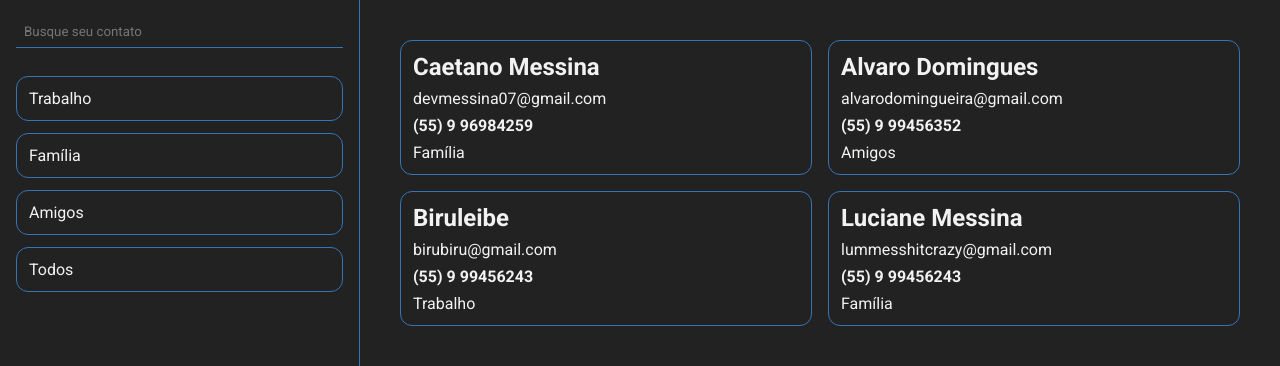
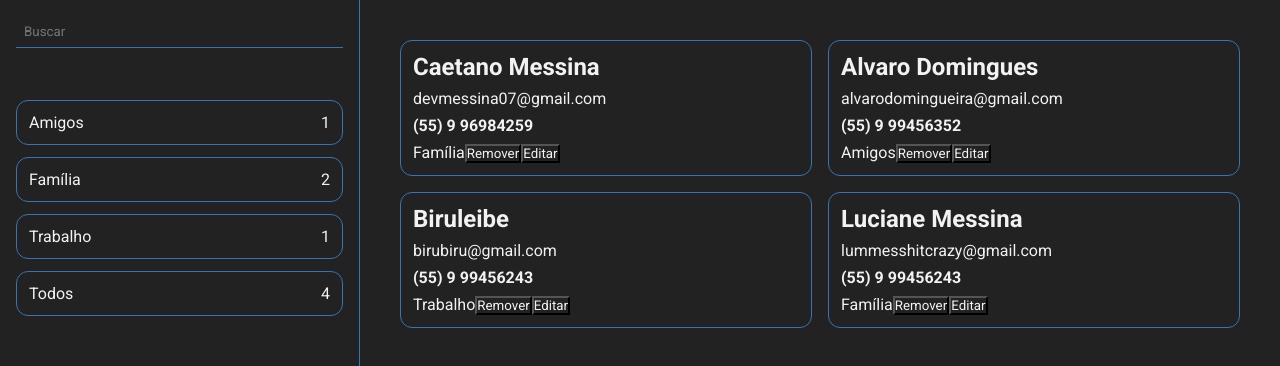
Before and after one commit to ExtratoZ/MyFriendsList, a React (Vite) app: page / in a window 1280 px wide. Shown: the top 366 px of the page. Built offline with nearby package versions, Linux system fonts and the light colour scheme.

Commit message:
add state managemant

```diff
--- a/src/components/Contato/index.tsx
+++ b/src/components/Contato/index.tsx
@@ -1,15 +1,21 @@
 import * as S from './style';
 import Contato from '../../models/Contato';
+import { remove } from '../../store/reducers/ReducerContato';
+import { useDispatch } from 'react-redux';
 
 type Props = Contato;
 
 const Contatos = ({ titulo, email, telefone, categoria, id }: Props) => {
+  const dispatch = useDispatch();
+
   return (
     <S.AbaContato>
       <S.Nome>{titulo}</S.Nome>
       <S.Email>{email}</S.Email>
       <S.Cel>{telefone}</S.Cel>
       <span>{categoria}</span>
+      <button onClick={() => dispatch(remove(id))}>Remover</button>
+      <button>Editar</button>
     </S.AbaContato>
   );
 };
--- a/src/components/Filtros/index.tsx
+++ b/src/components/Filtros/index.tsx
@@ -1,12 +1,41 @@
-import { Categorias } from "./style";
+import { Categorias } from './style';
+import * as enums from '../../utils/enums/ContatoEnum';
+import { useDispatch, useSelector } from 'react-redux';
+import type { RootReducer } from '../../store';
+import { alterarFiltro } from '../../store/reducers/ReducerFiltro';
 
-const Filtros = () => {
+export type Props = {
+  label: string;
+  criterio: 'categoria' | 'todas';
+  valor?: enums.Categoria;
+};
+
+const Filtros = ({ label, criterio, valor }: Props) => {
+  const dispatch = useDispatch();
+  const { contatos } = useSelector((state: RootReducer) => state);
+
+  const contaContatos = () => {
+    if (criterio === 'todas') return contatos.itens.length;
+    if (criterio === 'categoria') {
+      return contatos.itens.filter((item) => item.categoria === valor).length;
+    }
+  };
+
+  const filtrar = () => {
+    dispatch(
+      alterarFiltro({
+        criterio,
+        valor,
+      })
+    );
+  };
+
+  const contador = contaContatos();
+
   return (
-    <Categorias>
-      <li>Trabalho</li>
-      <li>Família</li>
-      <li>Amigos</li>
-      <li>Todos</li>
+    <Categorias onClick={filtrar}>
+      <p>{label}</p>
+      <p>{contador}</p>
     </Categorias>
   );
 };
--- a/src/components/Filtros/style.ts
+++ b/src/components/Filtros/style.ts
@@ -1,10 +1,11 @@
 import styled from 'styled-components';
 
 export const Categorias = styled.ul`
-  li {
-    padding: 12px;
-    border: 1px solid #3674b5;
-    border-radius: 12px;
-    margin: 12px 0;
-  }
+  padding: 12px;
+  border: 1px solid #3674b5;
+  border-radius: 12px;
+  margin: 12px 0;
+  display: flex;
+  justify-content: space-between;
+  cursor: pointer;
 `;
--- a/src/components/Pesquisa/index.tsx
+++ /dev/null
@@ -1,7 +0,0 @@
-import Input from './style';
-
-const Pesquisa = () => {
-  return <Input type="text" placeholder="Busque seu contato" />;
-};
-
-export default Pesquisa;
--- a/src/components/Pesquisa/style.ts
+++ /dev/null
@@ -1,11 +0,0 @@
-import styled from 'styled-components';
-
-const Input = styled.input`
-  padding: 8px;
-  margin-bottom: 16px;
-  border: none;
-  border-bottom: 1px solid #3674b5;
-  width: 100%;
-`;
-
-export default Input;
--- a/src/containers/BarraLateral/index.tsx
+++ b/src/containers/BarraLateral/index.tsx
@@ -1,12 +1,38 @@
 import Filtros from '../../components/Filtros';
-import Pesquisa from '../../components/Pesquisa';
-import { Aside } from './style';
+import { Aside, Pesquisa } from './style';
+import * as enums from '../../utils/enums/ContatoEnum';
+import { useDispatch, useSelector } from 'react-redux';
+import type { RootReducer } from '../../store';
+import { alterarTermo } from '../../store/reducers/ReducerFiltro';
 
 const BarraLateral = () => {
+  const dispatch = useDispatch();
+  const { termo } = useSelector((state: RootReducer) => state.filtros);
+
   return (
     <Aside>
-      <Pesquisa />
-      <Filtros />
+      <Pesquisa
+        type="text"
+        placeholder="Buscar"
+        value={termo}
+        onChange={(e) => dispatch(alterarTermo(e.target.value))}
+      />
+      <Filtros
+        valor={enums.Categoria.AMIGOS}
+        criterio="categoria"
+        label="Amigos"
+      />
+      <Filtros
+        valor={enums.Categoria.FAMILIA}
+        criterio="categoria"
+        label="Família"
+      />
+      <Filtros
+        valor={enums.Categoria.TRABALHO}
+        criterio="categoria"
+        label="Trabalho"
+      />
+      <Filtros criterio="todas" label="Todos" />
     </Aside>
   );
 };
--- a/src/containers/BarraLateral/style.ts
+++ b/src/containers/BarraLateral/style.ts
@@ -5,3 +5,11 @@ export const Aside = styled.aside`
   height: 100vh;
   border-right: 1px solid #3674b5;
 `;
+
+export const Pesquisa = styled.input`
+  border: none;
+  border-bottom: 1px solid #3674b5;
+  width: 100%;
+  padding: 8px;
+  margin-bottom: 40px;
+`;
--- a/src/store/index.ts
+++ b/src/store/index.ts
@@ -1,9 +1,11 @@
 import { configureStore } from '@reduxjs/toolkit';
 import contatosReducer from '../store/reducers/ReducerContato';
+import filtroReducer from '../store/reducers/ReducerFiltro';
 
 const store = configureStore({
   reducer: {
     contatos: contatosReducer,
+    filtros: filtroReducer,
   },
 });
 
--- a/src/store/reducers/ReducerContato.ts
+++ b/src/store/reducers/ReducerContato.ts
@@ -1,4 +1,4 @@
-import { createSlice } from '@reduxjs/toolkit';
+import { createSlice, type PayloadAction } from '@reduxjs/toolkit';
 import * as enums from '../../utils/enums/ContatoEnum';
 import Contato from '../../models/Contato';
 
@@ -42,7 +42,25 @@ const initialState: ContatosState = {
 const ContatoSlice = createSlice({
   name: 'Contatos',
   initialState,
-  reducers: {},
+  reducers: {
+    remove: (state, action: PayloadAction<number>) => {
+      state.itens = state.itens.filter(
+        (contatos) => contatos.id !== action.payload
+      );
+    },
+    add: (state, action: PayloadAction<Contato>) => {
+      const contatoIndex = state.itens.findIndex(
+        (c) => c.id === action.payload.id
+      );
+
+      if (contatoIndex >= 0) {
+        state.itens[contatoIndex] = action.payload;
+      } else {
+        state.itens.push(action.payload);
+      }
+    },
+  },
 });
 
+export const { remove, add } = ContatoSlice.actions;
 export default ContatoSlice.reducer;
--- /dev/null
+++ b/src/store/reducers/ReducerFiltro.ts
@@ -0,0 +1,31 @@
+import { createSlice, type PayloadAction } from '@reduxjs/toolkit';
+import * as enums from '../../utils/enums/ContatoEnum';
+
+type FiltroState = {
+  termo?: string;
+  criterio: 'categoria' | 'todas';
+  valor?: enums.Categoria;
+};
+
+const initialState: FiltroState = {
+  termo: '',
+  criterio: 'todas',
+  valor: undefined,
+};
+
+const filtroSlice = createSlice({
+  name: 'Filtro',
+  initialState,
+  reducers: {
+    alterarFiltro: (state, action: PayloadAction<FiltroState>) => {
+      state.criterio = action.payload.criterio;
+      state.valor = action.payload.valor;
+    },
+    alterarTermo: (state, action: PayloadAction<string>) => {
+      state.termo = action.payload;
+    },
+  },
+});
+
+export const { alterarFiltro, alterarTermo } = filtroSlice.actions;
+export default filtroSlice.reducer;
```
